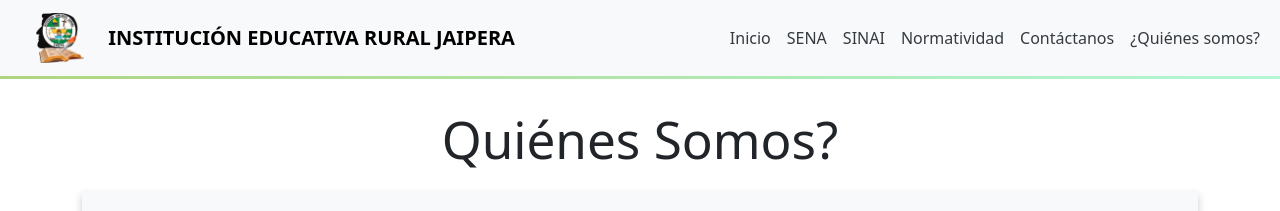
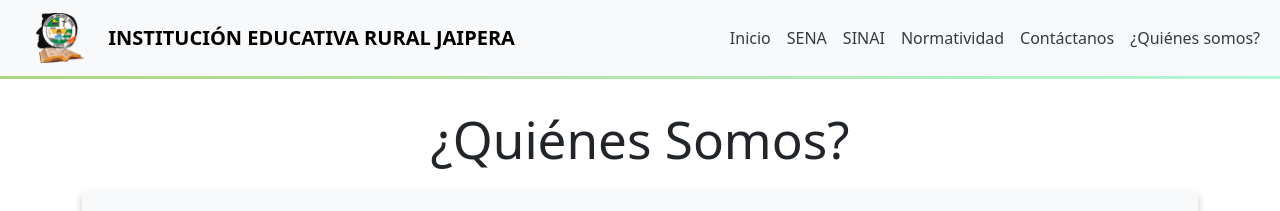
Before and after one commit to SamirJoseGil/JaPage, a React (Vite) app: page /Jaipera in a window 1280 px wide. Shown: the top 211 px of the page. Built offline with nearby package versions, Linux system fonts and the light colour scheme.

Commit message:
Update Jaipera.jsx

```diff
--- a/src/pages/Jaipera.jsx
+++ b/src/pages/Jaipera.jsx
@@ -10,7 +10,7 @@ function Jaipera() {
             <div className="container">
                 <div className="d-flex justify-content-center align-items-center">
                     <img src="" alt="" className='' />
-                    <h1 className=''>Quiénes Somos?</h1>
+                    <h1 className=''>¿Quiénes Somos?</h1>
                 </div>
             </div>
             <div className='container'>
```
